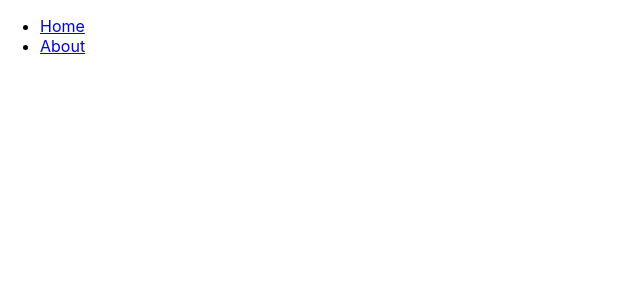
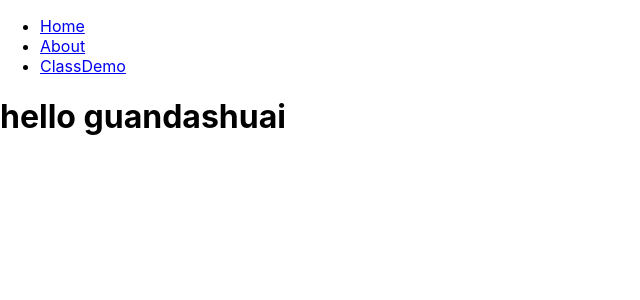
Before and after one commit to luckygxf-design/react_hello_world, a React (Create React App) app: page /class-demo in a window 1280 px wide. Before the commit this address had no page. Shown: the top 300 px of the page, without its empty margins (0-640 px from the left). Built offline with nearby package versions, Linux system fonts and the light colour scheme.

Commit message:
类组件demo

```diff
--- a/src/App.js
+++ b/src/App.js
@@ -12,6 +12,7 @@ import {
 
 import Home from './Home'
 import About from './About'
+import ClassDemo from './ClassDemo'
 
 // function App() {
 //   return (
@@ -31,11 +32,15 @@ const App=() => {
             <li>
               <Link to="/about">About</Link>
             </li>
+            <li>
+              <Link to="/class-demo">ClassDemo</Link>
+            </li>
           </ul>
         </nav>
         <Routes>
           <Route path="/" element={<Home/>}/>
           <Route path="/about" element={<About/>}/>
+          <Route path="/class-demo" element={<ClassDemo name='guandashuai'/>}/>
         </Routes>
       </div>
     </Router>
--- /dev/null
+++ b/src/ClassDemo.js
@@ -0,0 +1,9 @@
+import React, {Component} from 'react'
+
+class ClassDemo extends Component{
+    render() {
+        return <h1>hello {this.props.name}</h1>
+    }
+}
+
+export default ClassDemo;
```
